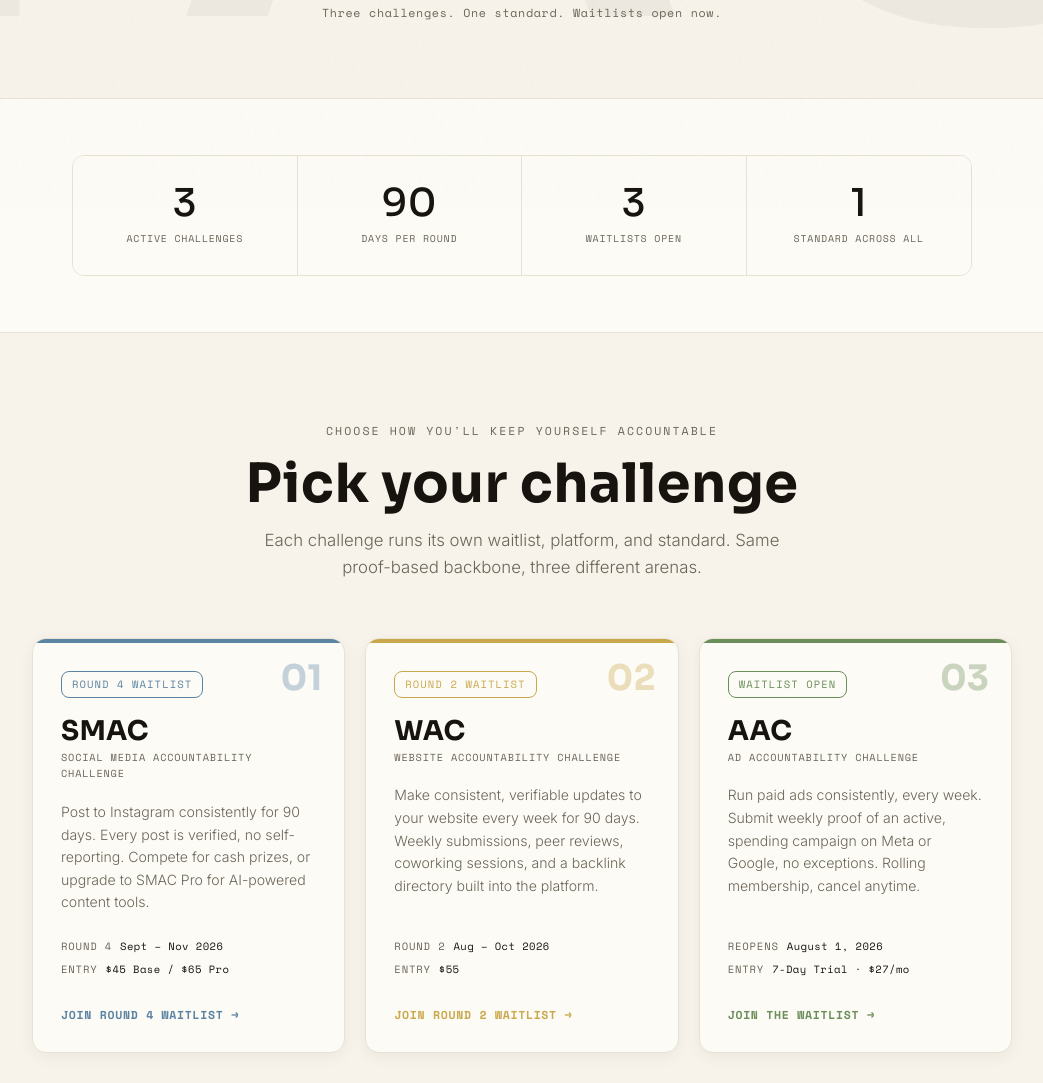
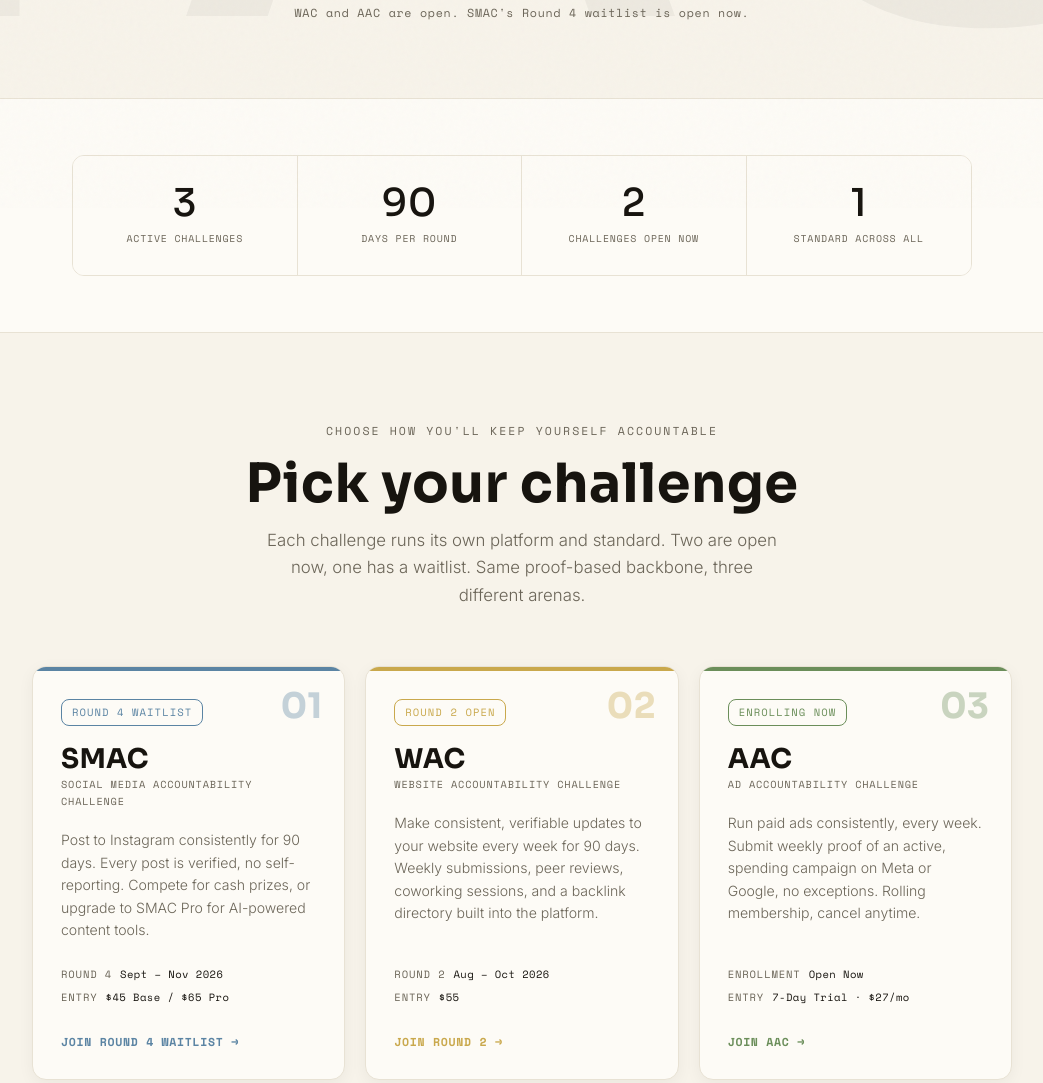
Before and after one commit to templetonimage/theaccountabilityco, a plain HTML site: page index.html in a window 1280 px wide. Shown: the part 592-1675 px from the top of the page, without its empty margins (118-1161 px from the left). Drawn offline with nearby package versions, Linux system fonts and the light colour scheme.

Commit message:
Add files via upload

```diff
--- a/index.html
+++ b/index.html
@@ -394,7 +394,7 @@
     <p class="hero-sub fade-up delay-2">
       <strong>Consistency is the skill no one teaches.</strong> TAC Co. builds proof-based 90-day challenges in a custom platform for creatives tired of starting over alone. Real structure. Real community. Real stakes — so this time, you finish.
     </p>
-    <p class="hero-note fade-up delay-3">Three challenges. One standard. Waitlists open now.</p>
+    <p class="hero-note fade-up delay-3">WAC and AAC are open. SMAC's Round 4 waitlist is open now.</p>
   </section>
 
   <!-- PROOF BAR (moved here from above the final CTA) -->
@@ -409,8 +409,8 @@
         <span class="proof-label">Days Per Round</span>
       </div>
       <div class="proof-cell">
-        <span class="proof-num count-num" data-count="3">0</span>
-        <span class="proof-label">Waitlists Open</span>
+        <span class="proof-num count-num" data-count="2">0</span>
+        <span class="proof-label">Challenges Open Now</span>
       </div>
       <div class="proof-cell">
         <span class="proof-num count-num" data-count="1">0</span>
@@ -424,7 +424,7 @@
     <div class="section-header reveal">
       <div class="section-eyebrow">Choose How You'll Keep Yourself Accountable</div>
       <h2>Pick your challenge</h2>
-      <p>Each challenge runs its own waitlist, platform, and standard. Same proof-based backbone, three different arenas.</p>
+      <p>Each challenge runs its own platform and standard. Two are open now, one has a waitlist. Same proof-based backbone, three different arenas.</p>
     </div>
 
     <div class="challenges-grid">
@@ -448,7 +448,7 @@
       <!-- WAC -->
       <a href="https://joinwac.com" target="_blank" class="challenge-card wac reveal">
         <span class="card-num">02</span>
-        <span class="card-tag">Round 2 Waitlist</span>
+        <span class="card-tag">Round 2 Open</span>
         <div class="card-title">WAC</div>
         <div class="card-full-name">Website Accountability Challenge</div>
         <div class="card-desc">
@@ -458,23 +458,23 @@
           <div class="card-meta-row"><span class="meta-key">Round 2</span><span class="meta-val">Aug – Oct 2026</span></div>
           <div class="card-meta-row"><span class="meta-key">Entry</span><span class="meta-val">$55</span></div>
         </div>
-        <span class="card-cta">Join Round 2 Waitlist →</span>
+        <span class="card-cta">Join Round 2 →</span>
       </a>
 
       <!-- AAC -->
       <a href="https://jointheaac.com" target="_blank" class="challenge-card aac reveal">
         <span class="card-num">03</span>
-        <span class="card-tag">Waitlist Open</span>
+        <span class="card-tag">Enrolling Now</span>
         <div class="card-title">AAC</div>
         <div class="card-full-name">Ad Accountability Challenge</div>
         <div class="card-desc">
           Run paid ads consistently, every week. Submit weekly proof of an active, spending campaign on Meta or Google, no exceptions. Rolling membership, cancel anytime.
         </div>
         <div class="card-meta">
-          <div class="card-meta-row"><span class="meta-key">Reopens</span><span class="meta-val">August 1, 2026</span></div>
+          <div class="card-meta-row"><span class="meta-key">Enrollment</span><span class="meta-val">Open Now</span></div>
           <div class="card-meta-row"><span class="meta-key">Entry</span><span class="meta-val">7-Day Trial · $27/mo</span></div>
         </div>
-        <span class="card-cta">Join the Waitlist →</span>
+        <span class="card-cta">Join AAC →</span>
       </a>
 
     </div>
@@ -545,7 +545,7 @@
   <section class="final-cta">
     <h2>Stop starting over.<br>Pick a challenge. Show up. Finish.</h2>
     <p>The Accountability Challenge Co. — theaccountabilityco.com</p>
-    <p class="final-note">Three proof-based 90-day challenges · One standard · Waitlists open now</p>
+    <p class="final-note">Three proof-based 90-day challenges · One standard · WAC & AAC open now</p>
   </section>
 
   <!-- FOOTER -->
```
